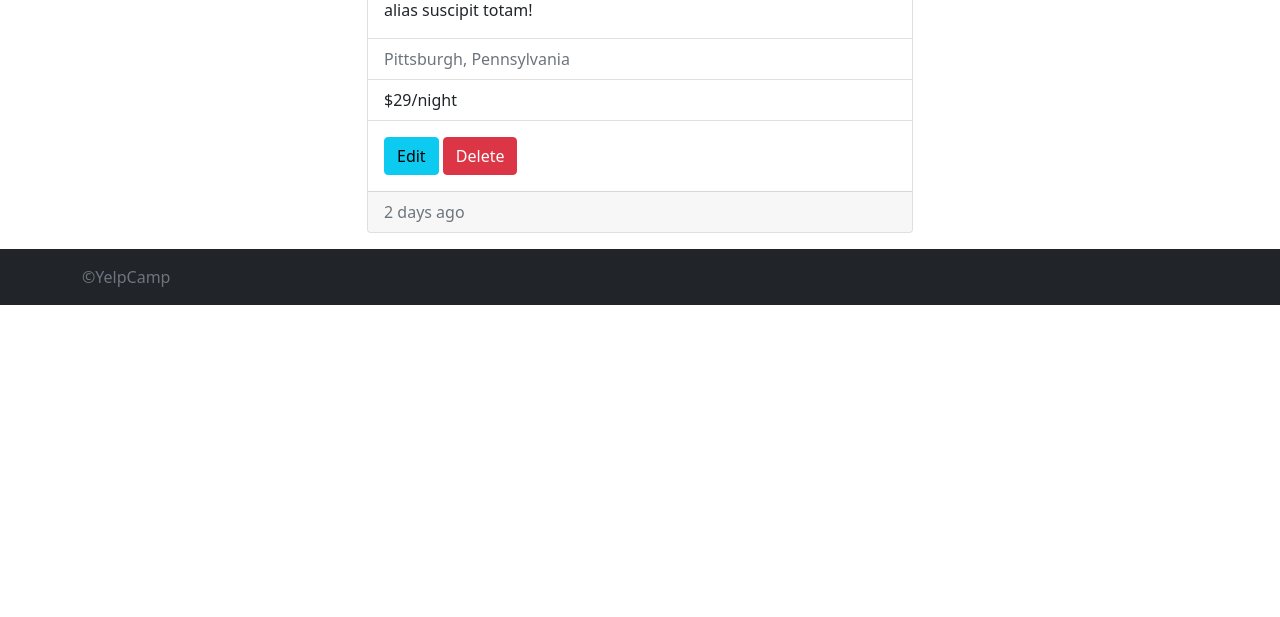
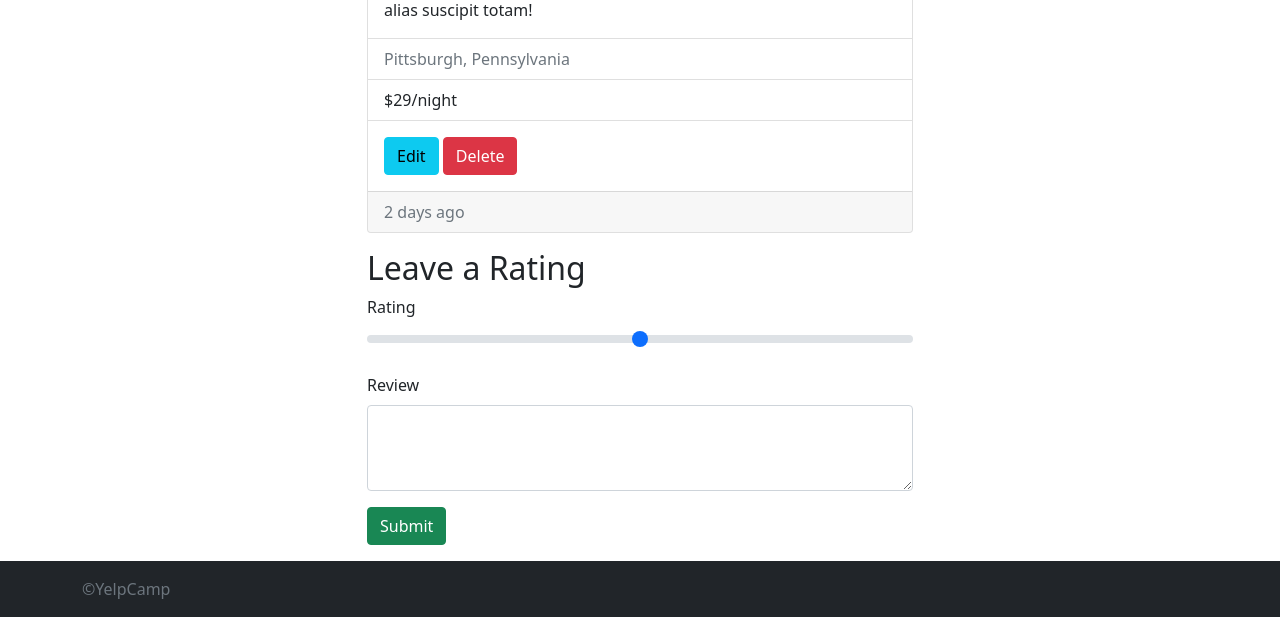
Before and after one commit to anggriawanmr/yelp-camp, a Node server app: page /campgrounds/600000000000000000000003 in a window 1280 px wide. Shown: the part 771-1388 px from the top of the page. Before the commit the page ends 1076 px from the top, so only its background shows below. Run offline with Node 20, Linux system fonts and the light colour scheme; data comes from the database, SQL or seed files in the repository; some libraries are stand-ins or nearby versions.

Commit message:
Add Review Model

```diff
--- a/models/campground.js
+++ b/models/campground.js
@@ -7,6 +7,12 @@ const CampgroundSchema = new Schema({
   price: Number,
   description: String,
   location: String,
+  reviews: [
+    {
+      type: Schema.Types.ObjectId,
+      ref: "Review",
+    },
+  ],
 });
 
 module.exports = mongoose.model("Campground", CampgroundSchema);
--- a/views/campgrounds/show.ejs
+++ b/views/campgrounds/show.ejs
@@ -19,5 +19,17 @@
       </div>
       <div class="card-footer text-muted">2 days ago</div>
     </div>
+    <h2>Leave a Rating</h2>
+    <form action="" class="mb-3">
+      <div class="mb-3">
+        <label class="form-label" for="rating">Rating</label>
+        <input class="form-range" type="range" min="1" max="5" name="review[rating]" id="rating" />
+      </div>
+      <div class="mb-3">
+        <label class="form-label" for="body">Review</label>
+        <textarea class="form-control" name="review[body]" id="body" cols="30" rows="3"></textarea>
+      </div>
+      <button class="btn btn-success">Submit</button>
+    </form>
   </div>
 </div>
```
Also changed, not shown: models/review.js (added, +9 -0 lines).
